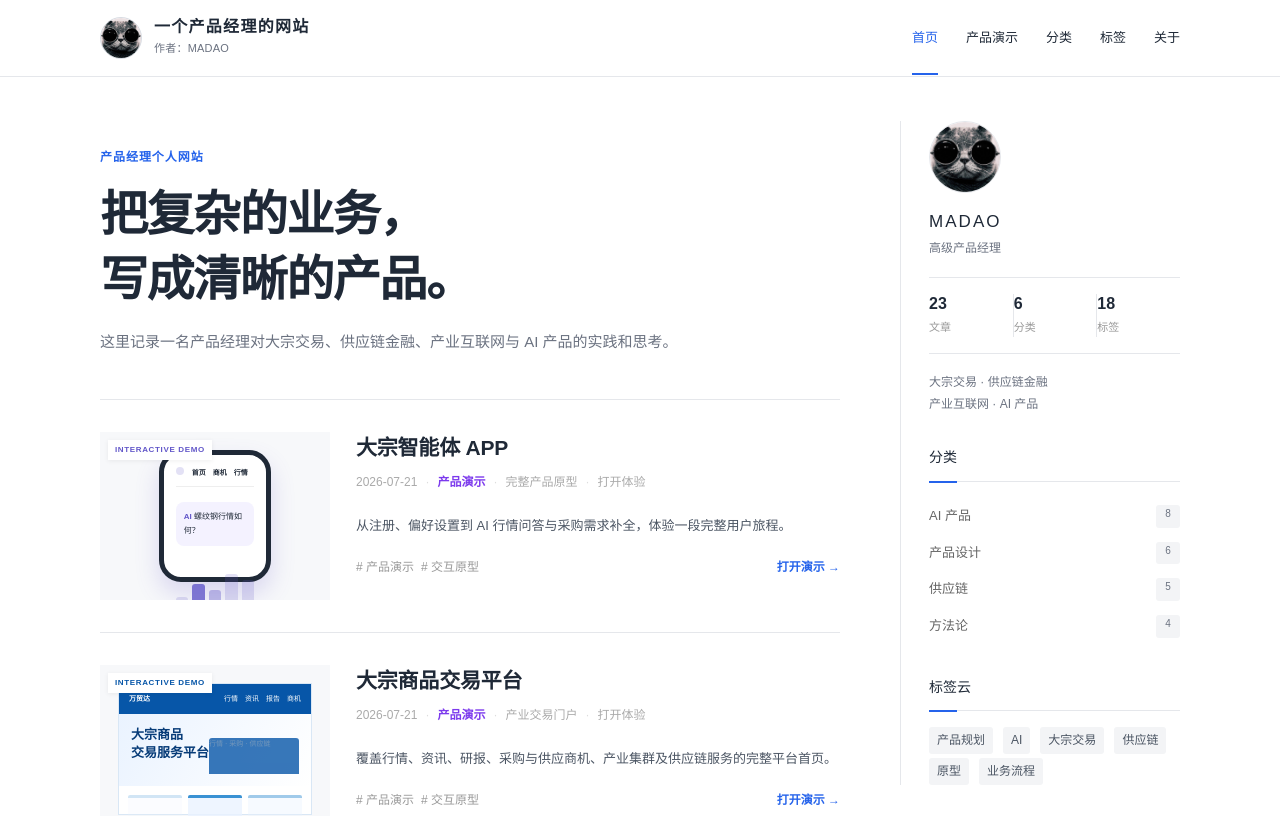
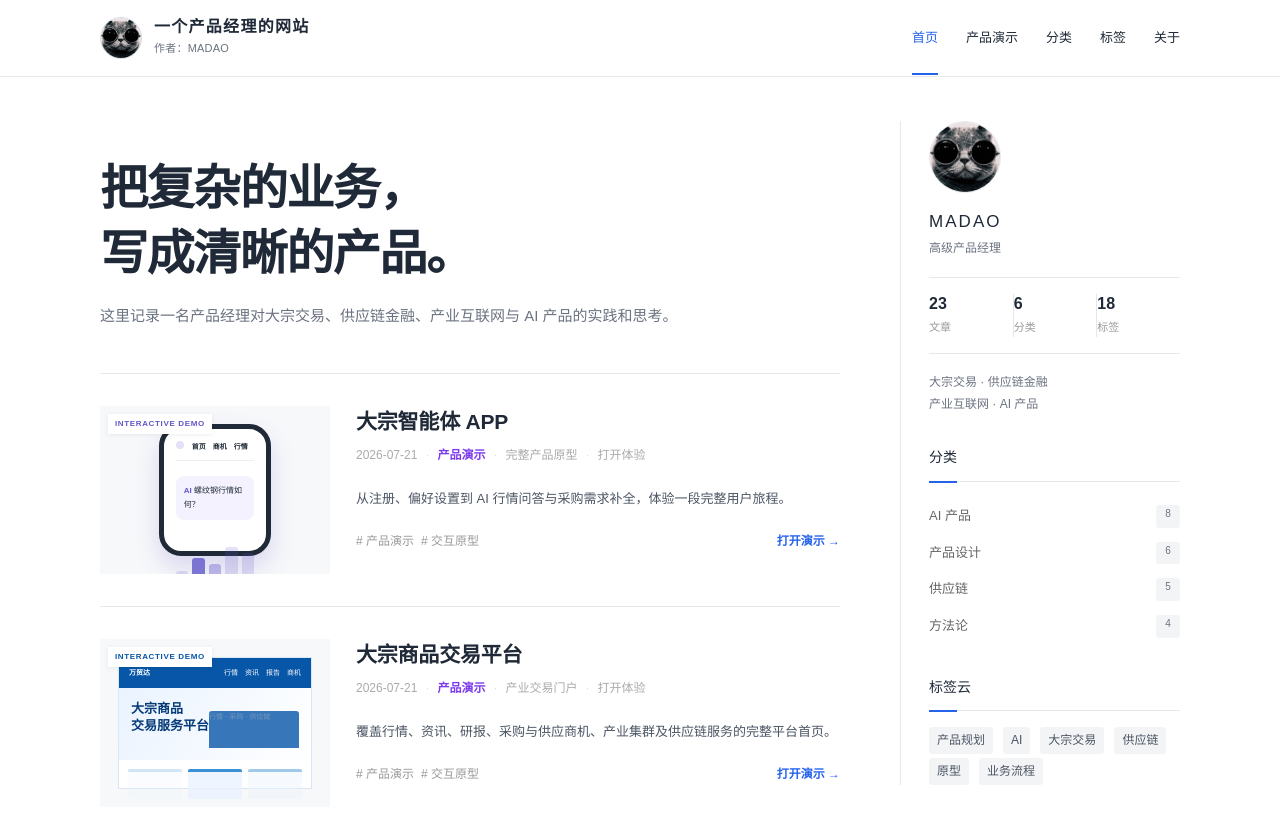
Before and after one commit to ashuai365/ashuai365.github.io, a Next.js app: page / in a window 1280 px wide. Shown: the top 816 px of the page. Built offline with nearby package versions, Linux system fonts and the light colour scheme.

Commit message:
Remove homepage eyebrow label

```diff
--- a/app/page.tsx
+++ b/app/page.tsx
@@ -41,7 +41,6 @@ export default function Home() {
       <main className="page" id="top">
         <section className="content" aria-label="最新内容列表">
           <div className="intro">
-            <span>产品经理个人网站</span>
             <h1>把复杂的业务，<br />写成清晰的产品。</h1>
             <p>这里记录一名产品经理对大宗交易、供应链金融、产业互联网与 AI 产品的实践和思考。</p>
           </div>
```
